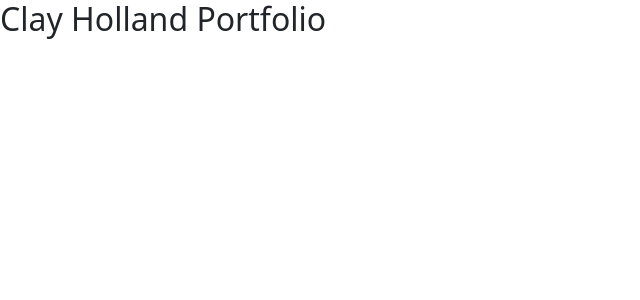
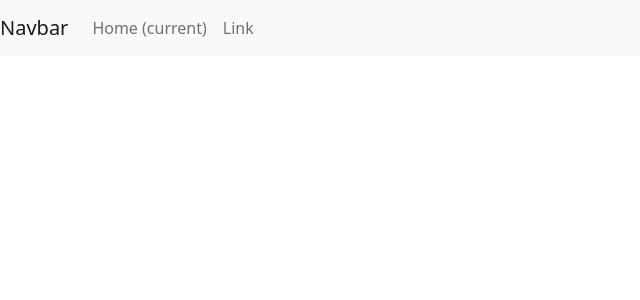
Before and after one commit to Claholla/react-portfolio, a React (Create React App) app: page / in a window 1280 px wide. Shown: the top 300 px of the page, without its empty margins (0-640 px from the left). Built offline with nearby package versions, Linux system fonts and the light colour scheme.

Commit message:
added navbar component

```diff
--- a/src/App.js
+++ b/src/App.js
@@ -1,9 +1,10 @@
 import './App.css';
 import "bootstrap/dist/css/bootstrap.min.css";
+import Navbar from './components/navbar';
 
 function App() {
   return (
-    <h2>Clay Holland Portfolio</h2>
+    <Navbar />
   );
 }
 
--- /dev/null
+++ b/src/components/navbar.js
@@ -0,0 +1,25 @@
+import React from 'react';
+
+const navbar = () => {
+    return (
+    <nav className="navbar navbar-expand-lg navbar-light bg-light">
+  <a className="navbar-brand" href="#">Navbar</a>
+  <button className="navbar-toggler" type="button" data-toggle="collapse" data-target="#navbarSupportedContent" aria-controls="navbarSupportedContent" aria-expanded="false" aria-label="Toggle navigation">
+    <span className="navbar-toggler-icon"></span>
+  </button>
+
+  <div className="collapse navbar-collapse" id="navbarSupportedContent">
+    <ul className="navbar-nav mr-auto">
+      <li className="nav-item active">
+        <a className="nav-link" href="#">Home <span className="sr-only">(current)</span></a>
+      </li>
+      <li className="nav-item">
+        <a className="nav-link" href="#">Link</a>
+      </li>
+      </ul>
+  </div>
+</nav>
+    )
+};
+
+export default navbar;
```
